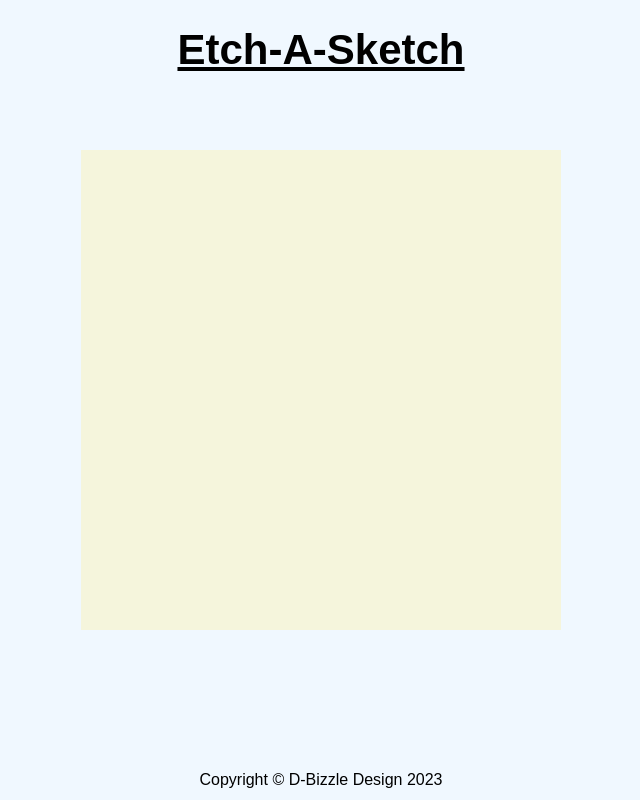
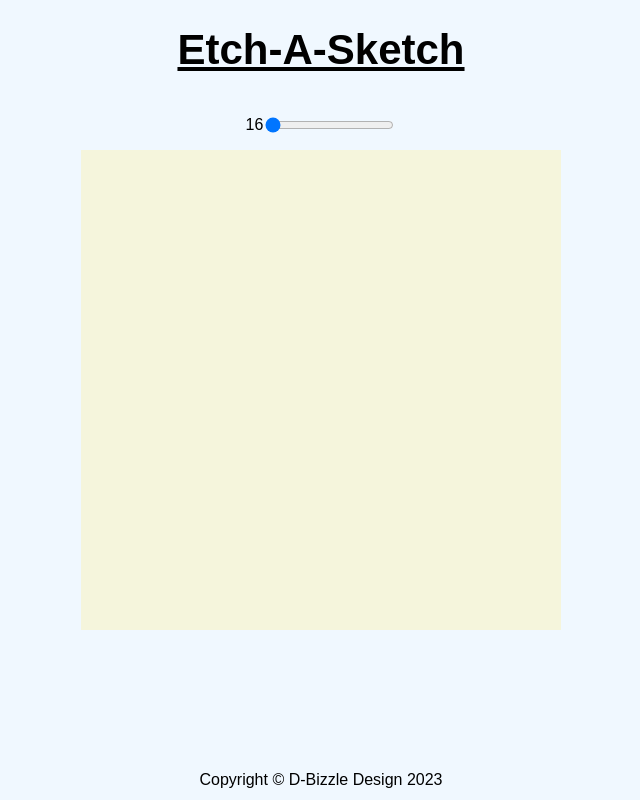
Before and after one commit to berniedestin/odin-etch-a-sketch, a plain HTML site: page index.html in a window 1280 px wide. Shown: the whole page, without its empty margins (319-959 px from the left). Drawn offline with Linux system fonts and the light colour scheme.

Commit message:
Add basic slider to index

```diff
--- a/index.html
+++ b/index.html
@@ -9,7 +9,8 @@
 <body>
     <div class="header">Etch-A-Sketch</div>
     <div class="option-container">
-
+        <div class="slider-value">16</div>
+        <input type="range" min="16" max="64" value="16" class="slider">
     </div>
     <div class="etch-a-sketch"></div>
     <div class="footer">Copyright &copy; D-Bizzle Design 2023</div>
```
